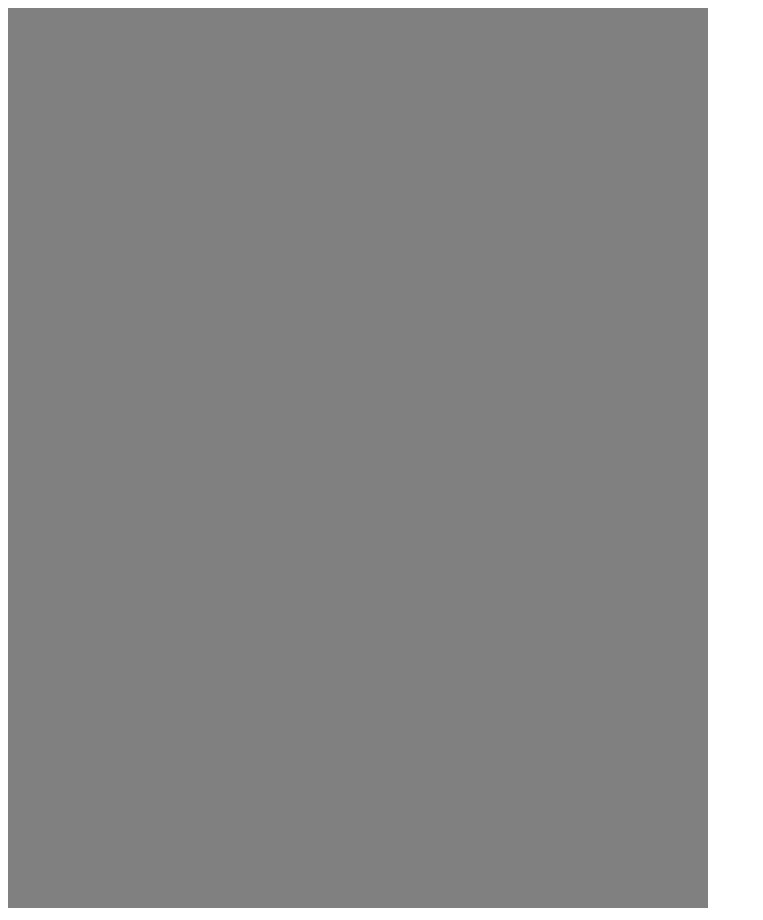
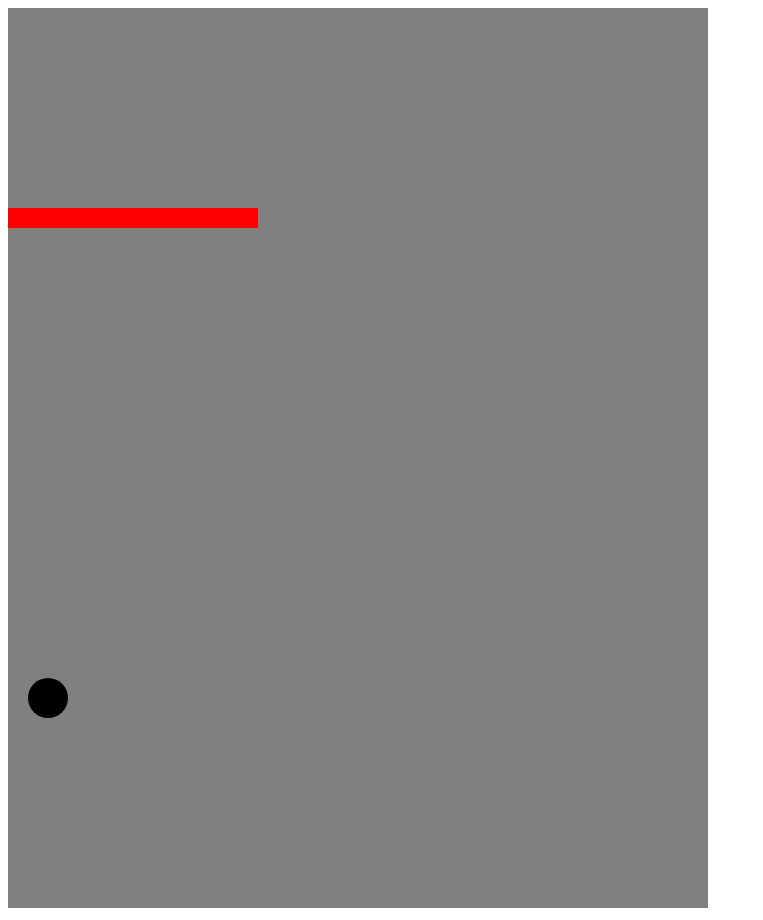
Before and after one commit to moni247/sushisabi-videogame, a plain HTML site: page index.html in a window 1280 px wide. Shown: the whole page, without its empty margins (0-763 px from the left). Drawn offline with Linux system fonts and the light colour scheme.

Commit message:
add player and platforms

```diff
--- a/index.html
+++ b/index.html
@@ -11,6 +11,7 @@
 <body>
     <canvas id="myCanvas"></canvas>
 
+    <script src="js/rice-ball.js"></script>
     <script src="js/platforms.js"></script>
     <script src="js/game.js"></script>
     <script src="js/index.js"></script>
--- a/js/game.js
+++ b/js/game.js
@@ -4,7 +4,7 @@ const Game = {
     license: undefined,
     version: '1.0.0',
     ctx: undefined,
-    platforms: [],
+    // platform: this.platform,
     // keys: {
     //    SPACE: 'Space'
     // },
@@ -15,16 +15,11 @@ const Game = {
         this.setCanvasSize()
         this.drawProvisionalBackground()
         this.createPlatform()
+        this.createRiceBall()
+        this.checkPlatformCollision()
         this.drawAll()
+        this.setEventHandlers()
     },
-
-
-    // init(id) {
-    // this.canvasDom = document.getElementById(id)
-    // this.ctx = this.canvasDom.getContext('2d')
-    // this.setDimensions()
-    // this.setEventListeners()
-    // this.start()
 
     setContext() {
         this.ctx = document.querySelector('#myCanvas').getContext('2d')
@@ -41,24 +36,65 @@ const Game = {
     },
 
     createPlatform() {
-        this.platforms.push(
-            new Platform(this.ctx, 200, 250, 300)
-        )
-        console.log(this.platforms)
+        this.platform = new Platform(this.ctx, 0, 200, 250)
+        // this.platforms.push(
+        //     ,
+        //     new Platform(this.ctx, 250, 320, 220),
+        //     new Platform(this.ctx, 0, 450, 250),
+        //     new Platform(this.ctx, 500, 450, 220),
+        //     new Platform(this.ctx, 200, 650, 150),
+        //     new Platform(this.ctx, 400, 770, 200)
+        // )
+    },
+
+    createRiceBall() {
+        this.riceBall = new RiceBall(this.ctx, 40, 60, this.gameSize)
     },
 
     drawAll() {
         setInterval(() => {
             this.clearAll()
             this.drawProvisionalBackground()
-            this.platforms.forEach((elm) => {
-                elm.draw()
-            })
+            this.riceBall.draw()
+            this.platform.draw()
+            // this.platforms.forEach((elm) => {
+            //     elm.draw()
+            // })
+            this.checkPlatformCollision()
         }, 40)
     },
 
     clearAll() {
         this.ctx.clearRect(0, 0, this.gameSize.w, this.gameSize.h)
+    },
+
+    checkPlatformCollision() {
+        if (this.riceBall.riceBallPos.y >= this.platform.platformPos.y - this.riceBall.riceBallRadius - 1) {
+            this.riceBall.riceBallPhysics.gravity = 0
+        }
+
+        if (this.riceBall.riceBallPos.x >= this.platform.platformPos.x + (this.riceBall.riceBallRadius * 3)) {
+            this.riceBall.riceBallPhysics.gravity = 0
+        }
+
+        if (this.riceBall.riceBallPos.x <= this.platform.platformPos.x + (this.riceBall.riceBallRadius * 3)) {
+            this.riceBall.riceBallPhysics.gravity = 0
+        }
+
+        this.riceBall.riceBallPhysics.gravity = 5
+
+        // this.riceBall.riceBallPos.x >= this.platform.platformPos.x - this.riceBall.riceBallRadius &&
+        // this.riceBall.riceBallPos.x <= this.platform.platformPos.x + this.platform.platformSize.w) {
+
+    },
+
+
+    setEventHandlers() {
+        document.addEventListener('keydown', event => {
+            const { key } = event
+            key === 'ArrowRight' ? this.riceBall.moveRight() : null
+            key === 'ArrowLeft' ? this.riceBall.moveLeft() : null
+        })
     }
 
 }
--- a/js/platforms.js
+++ b/js/platforms.js
@@ -1,19 +1,19 @@
 class Platform {
-    constructor(ctx, posX, posY, width, height) {
+    constructor(ctx, posX, posY, width) {
         this.ctx = ctx
         this.platformPos = { x: posX, y: posY }
         this.platformSize = { w: width, h: 20 }
         // y si las convertimos en imágenes, tendrán una propiedad this.imagesInstance = undefined
 
-        this.init()
+        this.initPlatform()
     }
 
-    init() {
+    initPlatform() {
         this.draw()
     }
 
     draw() {
         this.ctx.fillStyle = 'red'
-        this.ctx.fillRect(this.platformPos.x, this.platformPos.y, this.platformSize.w, this.platformSize.y)
+        this.ctx.fillRect(this.platformPos.x, this.platformPos.y, this.platformSize.w, this.platformSize.h)
     }
 }
--- /dev/null
+++ b/js/rice-ball.js
@@ -0,0 +1,61 @@
+class RiceBall {
+    constructor(ctx, posX, posY, gameSize) {
+        this.ctx = ctx
+        this.riceBallPos = { x: posX, y: posY }
+        // this.riceBallSize = { w: 50, h: 50 }
+        this.riceBallRadius = 20
+        this.riceBallVel = { x: 10, y: 1 }
+        this.riceBallPhysics = { gravity: 5 }
+        this.gameSize = gameSize
+        // this.platform = platform
+        // this.imageInstance = undefined
+
+        this.initRiceBall()
+    }
+
+    initRiceBall() {
+        this.draw()
+        this.moveLeft()
+        this.moveRight()
+    }
+
+    draw() {
+        this.move()
+        this.ctx.beginPath()
+        this.ctx.fillStyle = 'black'
+        this.ctx.arc(this.riceBallPos.x, this.riceBallPos.y, this.riceBallRadius, 0, Math.PI * 2)
+        this.ctx.fill()
+        this.ctx.closePath()
+    }
+
+    move() {
+        this.riceBallPos.y += this.riceBallPhysics.gravity
+
+
+        this.checkBaseCollision()
+    }
+
+    checkBaseCollision() {
+        if (this.riceBallPos.y >= this.gameSize.h - this.riceBallRadius) {
+            this.riceBallPos.y -= (this.riceBallRadius / 2)
+            this.riceBallPhysics.gravity = 0
+        }
+    }
+
+    // this.platforms.forEach((elem) => {
+    //     if (this.riceBallPos.y + this.riceBallRadius <= elem.platformPos.y) {
+    //         this.riceBallPos.y = elem.platformPos.y
+    //         console.log('hago algo')
+    //     }
+    // });
+
+
+    moveLeft() {
+        this.riceBallPos.x -= 15
+    }
+
+    moveRight() {
+        this.riceBallPos.x += 15
+    }
+
+}
```
